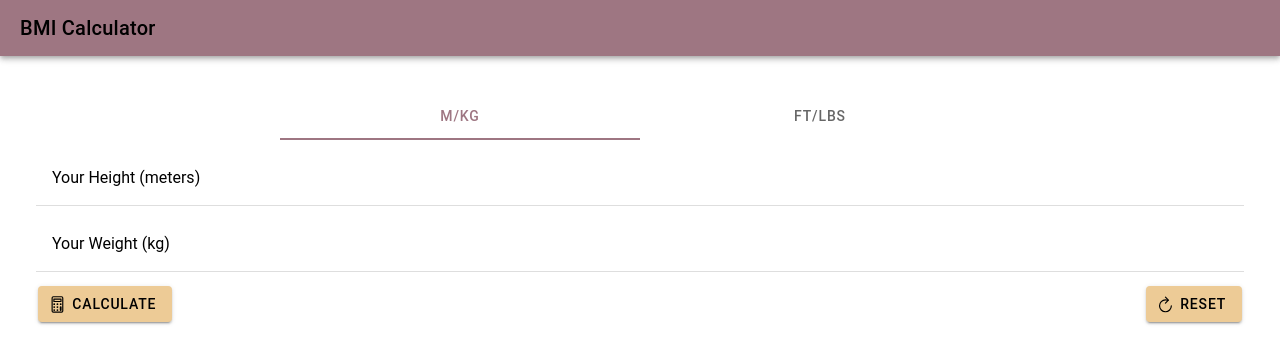
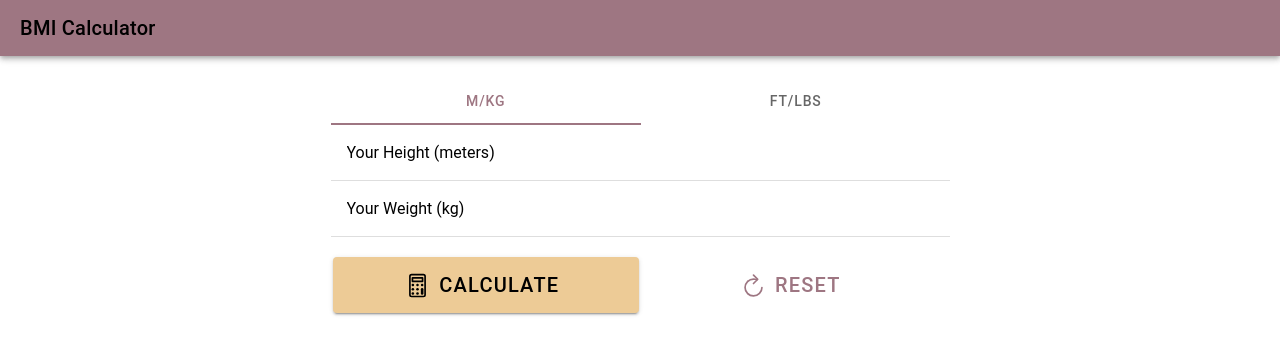
Before and after one commit to leilaZ1111/ionic-react-intro, a React (Vite) app: page / in a window 1280 px wide. Shown: the top 364 px of the page. Built offline with nearby package versions, Linux system fonts and the light colour scheme.

Commit message:
configured style of components

```diff
--- a/src/App.tsx
+++ b/src/App.tsx
@@ -103,8 +103,14 @@ const App: React.FC = () => {
         <IonContent className="ion-padding">
           <IonGrid>
             <IonRow>
-              <IonCol>
-                <IonGrid>
+              <IonCol
+                sizeSm="8"
+                offsetSm="2"
+                sizeMd="6"
+                offsetMd="3"
+                className="ion-no-padding"
+              >
+                <IonGrid className="ion-no-padding">
                   <IonRow>
                     <IonCol>
                       <InptutControl
--- a/src/components/BmiControls.tsx
+++ b/src/components/BmiControls.tsx
@@ -8,15 +8,25 @@ const BmiControls: React.FC<{
 }> = (props) => {
   // here we create a new component called BmiControls. It's a functional component that takes two props: onCalculate and onReset. Both props are functions that don't take any arguments and don't return anything. We specify the type of the props using the React.FC type. The React.FC type is a generic type that takes an object as an argument. The object specifies the type of the props. In this case, the object has two properties: onCalculate and onReset. The onCalculate prop is a function that will be executed when the user clicks the Calculate button. The onReset prop is a function that will be executed when the user clicks the Reset button. Both properties are functions that don't take any arguments and don't return anything. The React.FC type returns a React component.
   return (
-    <IonRow>
-      <IonCol className="ion-text-left">
-        <IonButton color="secondary" onClick={props.onCalculate}>
+    <IonRow className="ion-margin-top">
+      <IonCol size="12" sizeMd="6" className="ion-text-center">
+        <IonButton
+          size="large"
+          expand="block"
+          color="secondary"
+          onClick={props.onCalculate}
+        >
           <IonIcon slot="start" icon={calculatorOutline} />
           Calculate
         </IonButton>
       </IonCol>
-      <IonCol className="ion-text-right">
-        <IonButton color="secondary" onClick={props.onReset}>
+      <IonCol size="12" sizeMd="6" className="ion-text-center">
+        <IonButton
+          size="large"
+          color="primary"
+          fill="clear"
+          onClick={props.onReset}
+        >
           <IonIcon slot="start" icon={refreshOutline} />
           Reset
         </IonButton>
```
